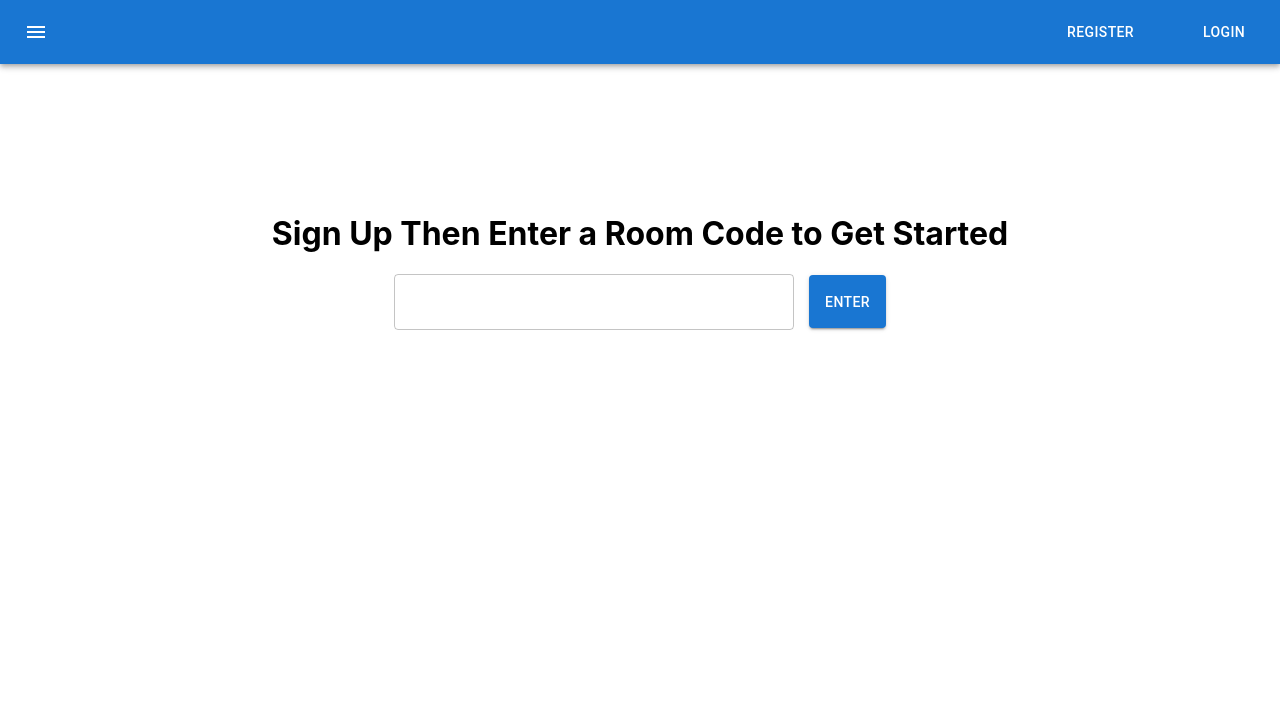
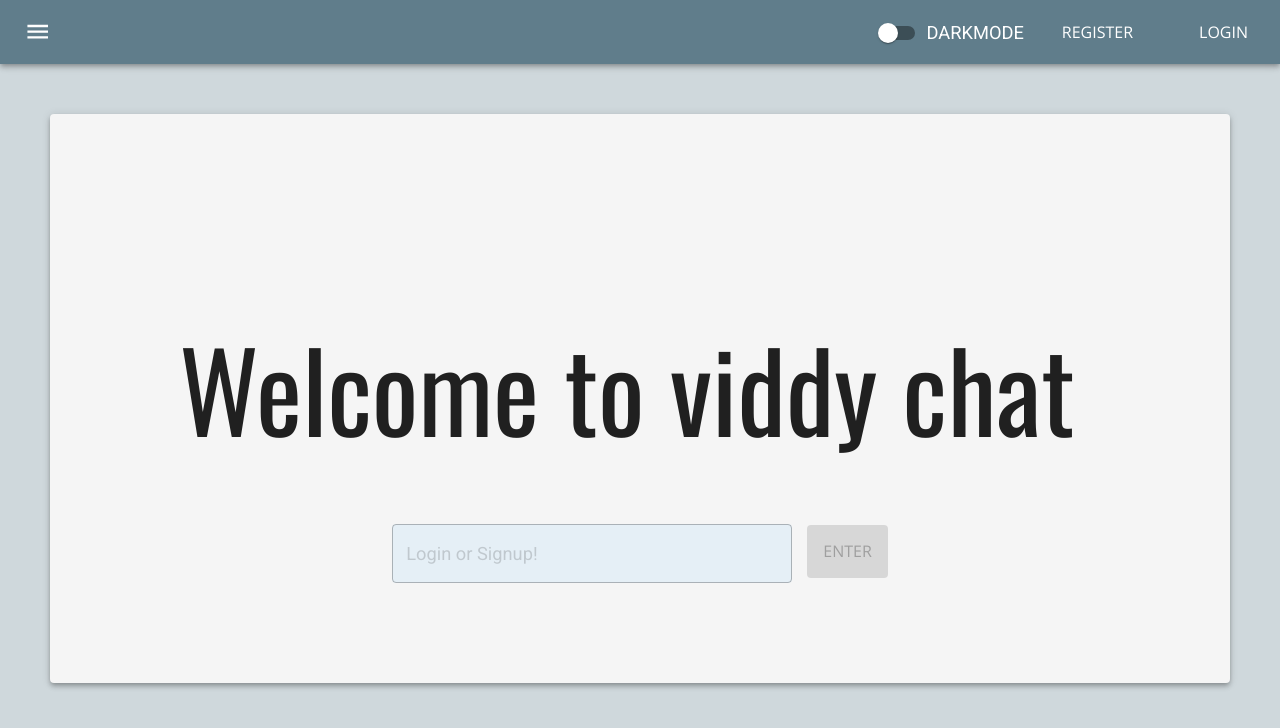
Before and after one commit to trevorengen/ChatApp, a React (Create React App) app in the folder client/: page / in a window 1280 px wide. Shown: the top 728 px of the page. Built offline with nearby package versions, Linux system fonts and the light colour scheme; no server answers.

Commit message:
Style overhaul, add dark mode option.

```diff
--- a/client/package.json
+++ b/client/package.json
@@ -15,9 +15,11 @@
     "js-cookie": "^3.0.1",
     "react": "^17.0.2",
     "react-dom": "^17.0.2",
+    "react-intersection-observer": "^8.32.1",
     "react-router-dom": "^5.3.0",
     "react-scripts": "4.0.3",
     "react-spring": "^9.2.4",
+    "react-typical": "^0.1.3",
     "socket.io-client": "^4.2.0",
     "web-vitals": "^1.1.2"
   },
--- a/client/public/index.html
+++ b/client/public/index.html
@@ -10,6 +10,11 @@
       content="Web site created using create-react-app"
     />
     <link rel="apple-touch-icon" href="%PUBLIC_URL%/logo192.png" />
+
+    <link rel="preconnect" href="https://fonts.googleapis.com">
+    <link rel="preconnect" href="https://fonts.gstatic.com" crossorigin>
+    <link href="https://fonts.googleapis.com/css2?family=Open+Sans&family=Oswald&family=Raleway&display=swap" rel="stylesheet">
+    <link href="https://fonts.googleapis.com/css2?family=Roboto&display=swap" rel="stylesheet">
     <!--
       manifest.json provides metadata used when your web app is installed on a
       user's mobile device or desktop. See https://developers.google.com/web/fundamentals/web-app-manifest/
--- a/client/src/App.js
+++ b/client/src/App.js
@@ -3,24 +3,112 @@ import Dashboard from './views/Dashboard';
 import { BrowserRouter as Router, Route, Switch } from 'react-router-dom';
 import Chatroom from './views/Chatroom';
 import React, { useState } from 'react';
+import { ThemeProvider, createTheme } from '@mui/material/styles';
+import { CssBaseline } from '@mui/material';
 
 function App() {
 
   const [newRoomOpen, setNewRoomOpen] = useState(false);
+  const [darkMode, setDarkMode] = useState(false);
+
+  const themeOptions = createTheme({
+    palette: {
+      type: 'light',
+      primary: {
+        main: '#607d8b',
+      },
+      secondary: {
+        main: '#fafafa',
+      },
+      background: {
+        default: '#cfd8dc',
+        paper: '#f5f5f5',
+      },
+      error: {
+        main: '#d50000',
+      },
+      warning: {
+        main: '#ffcc80',
+      },
+      info: {
+        main: '#90caf9',
+      },
+    },
+    typography: {
+      h6: {
+        fontFamily: 'Open Sans',
+      },
+      fontFamily: 'Roboto',
+      h1: {
+        fontFamily: 'Oswald',
+      },
+      button: {
+        fontFamily: 'Open Sans',
+      },
+      fontSize: 16,
+    },
+  });
+
+  const darkThemeOptions = createTheme({
+    palette: {
+      type: 'dark',
+      primary: {
+        main: '#90a4ae',
+      },
+      secondary: {
+        main: '#eceff1',
+      },
+      background: {
+        default: '#15171a',
+        paper: '#424242',
+      },
+      error: {
+        main: '#b71c1c',
+      },
+      warning: {
+        main: '#e65100',
+      },
+      info: {
+        main: '#1976d2',
+      },
+      text: {
+        primary: '#f1f8e9',
+      },
+      success: {
+        main: '#2e7d32',
+      },
+    },
+    typography: {
+      h6: {
+        fontFamily: 'Open Sans',
+      },
+      fontFamily: 'Roboto',
+      h1: {
+        fontFamily: 'Oswald',
+      },
+      button: {
+        fontFamily: 'Open Sans',
+      },
+      fontSize: 16,
+    },
+  })
 
   return (
-    <div className="App">
+      <ThemeProvider theme={darkMode ? darkThemeOptions : themeOptions}>
+        <div className='App'>
+          <CssBaseline />
           <Router>
             <Switch>
               <Route path='/chatroom/:id'>
-            <Chatroom newRoomOpen={newRoomOpen} setNewRoomOpen={setNewRoomOpen} />
+                <Chatroom newRoomOpen={newRoomOpen} setNewRoomOpen={setNewRoomOpen} darkMode={darkMode} setDarkMode={setDarkMode} />
               </Route>
               <Route path='/'>
-            <Dashboard newRoomOpen={newRoomOpen} setNewRoomOpen={setNewRoomOpen} />
+                <Dashboard newRoomOpen={newRoomOpen} setNewRoomOpen={setNewRoomOpen} darkMode={darkMode} setDarkMode={setDarkMode} />
               </Route>
             </Switch>
           </Router>
         </div>
+      </ThemeProvider>
   );
 };
 
--- a/client/src/components/CallDialog.jsx
+++ b/client/src/components/CallDialog.jsx
@@ -25,8 +25,9 @@ const CallDialog = (props) => {
         axios.get('http://localhost:8000/room/dmroom/' + props.caller + '/' + Cookies.get('userName'), { withCredentials: true })
             .then(room => {
                 history.push('/chatroom/' + room.data.room[0]._id)
-                console.log('hello');
-                socket.emit('call', room.data.room[0]._id);
+                setTimeout(() => {
+                    socket.emit('call', room.data.room[0]._id);
+                }, 1000);
             })
             .catch(err => console.log(err));
         props.setCallOpen(false);
--- a/client/src/components/Greeting.jsx
+++ b/client/src/components/Greeting.jsx
@@ -1,12 +1,13 @@
 import React, { useState } from 'react';
 import TextField from '@mui/material/TextField';
-import { Button } from '@mui/material';
+import { Button, Paper } from '@mui/material';
 import { useHistory } from 'react-router';
 import axios from 'axios';
 import Cookies from 'js-cookie';
 import { Snackbar } from '@mui/material';
+import TitleText from './TitleText';
 
-const Greeting = () => {
+const Greeting = (props) => {
 
     const [roomCode, setRoomCode] = useState('');
     const [noRoom, setNoRoom] = useState(false);
@@ -42,18 +43,21 @@ const Greeting = () => {
     }
 
     return (
-        <div>
-            <h1 style={{marginTop: '150px'}}>Sign Up Then Enter a Room Code to Get Started</h1>
+        <Paper elevation={4} style={{margin: '50px', padding: '100px 0'}}>
+            <TitleText />
             <TextField
-                style={{minWidth: '400px'}}
+                style={{minWidth: '400px', backgroundColor: 'rgba(166, 212, 250, 0.2)', borderRadius: '4px'}}
                 type='text'
                 value={roomCode}
                 onChange={e => setRoomCode(e.target.value)}
+                disabled={props.isLoggedIn ? false : true}
+                placeholder={props.isLoggedIn ? 'Enter a Room Name' : 'Login or Signup!'}
             />
             <Button
                 onClick={e => onSubmit(e)}
                 variant='contained'
                 style={{marginLeft: '15px', height: '53px', marginTop: '1px'}}
+                disabled={props.isLoggedIn ? false : true}
             >Enter</Button>
             <Snackbar message='You are already in this room!'
                 open={noRoom}
@@ -61,7 +65,7 @@ const Greeting = () => {
             <Snackbar message={error}
                 open={noRoom}
                 onClose={handleSnackClose} />
-        </div>
+        </Paper>
     );
 };
 
--- a/client/src/components/NavBar.jsx
+++ b/client/src/components/NavBar.jsx
@@ -9,6 +9,7 @@ import MenuIcon from '@mui/icons-material/Menu';
 import axios from 'axios';
 import Cookies from 'js-cookie';
 import { useHistory } from 'react-router';
+import { Switch, FormGroup, FormControlLabel } from '@mui/material';
 
 const NavBar = (props) => {
 
@@ -49,6 +50,14 @@ const NavBar = (props) => {
         history.push('/');
     };
 
+    const handleSwitch = (e) => {
+        if (props.darkMode) {
+            props.setDarkMode(false);
+        } else {
+            props.setDarkMode(true);
+        }
+    }
+
     return (
         <Box sx={{ flexGrow: 1 }}>
             <AppBar position="static">
@@ -66,9 +75,14 @@ const NavBar = (props) => {
                     <Typography variant="h6" component="div" sx={{ flexGrow: 1 }}>
                         {props.pageHeader}
                     </Typography>
+                    <FormGroup>
+                        <FormControlLabel style={{fontFamily: 'Open Sans', paddingTop: '1px', marginRight: '30px'}}
+                        control={<Switch color='secondary' defaultChecked={false}
+                        checked={props.darkMode} onChange={e => handleSwitch(e)} />} label="DARKMODE" />
+                    </FormGroup>
                     {props.isLoggedIn ? (
                         <>
-                            {props.dashboard ? '' : <Button color='inherit' onClick={e => goHome(e)}>Home</Button>}
+                            {props.dashboard ? '' : <Button color='inherit' onClick={e => goHome(e)} style={{marginRight: '30px'}}>Home</Button>}
                             <Button color="inherit" onClick={e => handleLogoutClick(e)}>Logout</Button>
                         </>
                     ) : (
--- a/client/src/components/NavDrawer.jsx
+++ b/client/src/components/NavDrawer.jsx
@@ -20,6 +20,7 @@ const NavDrawer = (props) => {
 
     const handleRoomLink = (e, roomId) => {
         e.preventDefault();
+        close();
         history.push('/chatroom/' + roomId);
     };
 
--- /dev/null
+++ b/client/src/components/TitleText.jsx
@@ -0,0 +1,17 @@
+import { Typography } from '@mui/material';
+import React, { useEffect } from 'react'
+import Typical from 'react-typical'
+
+const TitleText = () => {
+
+    return (
+        <Typography variant='h1' style={{height: '150px', margin: '50px 0'}}>
+            <Typical
+                steps={['Hi', 1000, 'Welcome to viddy chat', 2000]}
+                loop={1}
+                wrapper='p'
+            />
+        </Typography>);
+};
+
+export default TitleText;
--- a/client/src/components/VideoSquare.jsx
+++ b/client/src/components/VideoSquare.jsx
@@ -1,4 +1,4 @@
-import { Button, Grid, MenuItem, Select } from '@mui/material';
+import { Button, Grid, MenuItem, Paper, Select } from '@mui/material';
 import React, { useState, useEffect } from 'react';
 import { TextField } from '@mui/material';
 import { Box } from '@mui/system';
@@ -197,14 +197,14 @@ const VideoSquare = (props) => {
     }, []);
 
     return (
-        <Box
+        <Paper
             style={{minHeight: '65vh', minWidth: '300px',
-            backgroundColor: '#dce7e8', maxHeight: '600px',
-            marginTop: '40px', overflowY: 'none', alignItems: 'space-evenly',
-            borderRadius: '10px', padding: '30px', display: 'flex', justifyContent: 'space-evenly',
+            maxHeight: '600px',
+            marginTop: '40px', overflowY: 'none', alignItems: 'space-around',
+            borderRadius: '10px', padding: '30px', display: 'flex', justifyContent: 'space-around',
             flexDirection: 'column'}}
         >
-            <video id='remoteVid' autoPlay preload='auto' controls style={{margin: '10px 0', borderRadius: '15px',
+            <video id='remoteVid' autoPlay preload='auto' style={{margin: '10px 0', borderRadius: '15px',
                 WebkitFilter: remoteEffect === 'blur' ? 'blur('+remoteEffectValue+'px)' :
                 remoteEffect === 'grayscale' ? 'grayscale('+remoteEffectValue+')' :
                 remoteEffect === 'saturate' ? 'saturate('+remoteEffectValue+')' :
@@ -213,7 +213,7 @@ const VideoSquare = (props) => {
                 remoteEffect === 'contrast' ? 'contrast('+remoteEffectValue+')' : ''}}>
             </video>
 
-            <video id='localVid' autoPlay preload='auto' controls
+            <video id='localVid' autoPlay preload='auto' muted
                 style={{margin: '10px 0', borderRadius: '15px',
                 WebkitFilter: effect === 'blur' ? 'blur('+effectValue+'px)' :
                 effect === 'grayscale' ? 'grayscale('+effectValue+')' :
@@ -223,7 +223,7 @@ const VideoSquare = (props) => {
                 effect === 'contrast' ? 'contrast('+effectValue+')' : ''}}
             >
             </video>
-            <Grid container spacing={1}>
+            <Grid container spacing={3}>
                 <Grid item xs={9}>
                     <Select
                         style={{width: '100%'}}
@@ -258,7 +258,7 @@ const VideoSquare = (props) => {
                 </Grid>
             </Grid>
             <Button onClick={e => handleCall(e)} variant='contained' color='secondary'>Call</Button>
-        </Box>
+        </Paper>
     );
 };
 
--- a/client/src/views/Chatroom.jsx
+++ b/client/src/views/Chatroom.jsx
@@ -97,9 +97,11 @@ const Chatroom = (props) => {
     return (
         <>
             <NavBar setOpen={setOpen} open={open} setLoginOpen={setLoginOpen} loginOpen={loginOpen}
-            registerOpen={registerOpen} setRegisterOpen={setRegisterOpen} isLoggedIn={isLoggedIn}
-            count={count} setCount={setCount} userRooms={userRooms} setUserRooms={setUserRooms} setLoggedIn={setIsLoggedIn}
-            pageHeader={roomInfo.isDm ? (roomInfo.host === Cookies.get('userName') ? roomInfo.users[1] : roomInfo.host) : roomInfo.roomName} />
+                registerOpen={registerOpen} setRegisterOpen={setRegisterOpen} isLoggedIn={isLoggedIn}
+                count={count} setCount={setCount} userRooms={userRooms} setUserRooms={setUserRooms} setLoggedIn={setIsLoggedIn}
+                pageHeader={roomInfo.isDm ? (roomInfo.host === Cookies.get('userName') ? roomInfo.users[1] : roomInfo.host) : roomInfo.roomName}
+                darkMode={props.darkMode} setDarkMode={props.setDarkMode}
+            />
             <CreateRoom newRoomOpen={props.newRoomOpen} setNewRoomOpen={props.setNewRoomOpen} setOpen={setOpen} />
             <NavDrawer open={open} setOpen={setOpen} userRooms={userRooms} setUserRooms={setUserRooms}
                 isLoggedIn={isLoggedIn} newRoomOpen={props.newRoomOpen} setNewRoomOpen={props.setNewRoomOpen} />
@@ -107,8 +109,8 @@ const Chatroom = (props) => {
                 <Grid container spacing={3} alignItems='stretch'>
                     {roomInfo.isDm ? (<Grid item xlg={2} lg={4} md={6} sm={12} xs={12}><VideoSquare socket={socket} style={{marginRight: '30px'}} roomInfo={roomInfo} /></Grid>) : ''}
                     <Grid item xlg={roomInfo.isDm ? 12 : 10} lg={roomInfo.isDm ? 8 : 12} md={roomInfo.isDm ? 6 : 12} sm={roomInfo.isDm ? 12 : 12} xs={roomInfo.isDm ? 12 : 12}>
-                    <Box
-                        style={{backgroundColor: '#dce7e8', maxHeight: '500px',
+                    <Paper
+                        style={{maxHeight: '500px',
                         marginTop: '40px', overflowY: 'auto', minHeight: '60vh',
                         borderRadius: '10px', padding: '30px', display: 'flex',
                         flexDirection: 'column-reverse'}}>
@@ -119,7 +121,7 @@ const Chatroom = (props) => {
                                 spacing={2}
                             >
                                     {allMessages.slice(0,40).map((message, index) => {
-                                        return (<Item key={index} style={{backgroundColor: message.userName === Cookies.get('userName') ? '#A0E7E5' : '#FBE7C6'}}>
+                                        return (<Item key={index} style={{backgroundColor: message.userName === Cookies.get('userName') ? 'rgba(166, 212, 250, 0.5)' : 'rgba(255, 214, 153, 0.5)' }}>
                                             <h4 style={{marginLeft: '5px', display: 'flex', flexFlow: 'row nowrap', alignItems: 'center',}}>
                                                 <NameMenu userName={message.userName} socket={socket} />
                                                 <small> - {message.createdAt ? new Date(message.createdAt).toLocaleString() : new Date().toLocaleString()}</small>
@@ -129,11 +131,12 @@ const Chatroom = (props) => {
                                     })}
 
                             </Stack>
-                        </Box>
+                        </Paper>
                         <TextField
                             focused
                             fullWidth
                             multiline
+                            variant='outlined'
                             id='messageBox'
                             onKeyPress={e => e.key === 'Enter' ? handleSubmit(e) : null}
                             maxRows={4}
@@ -142,7 +145,7 @@ const Chatroom = (props) => {
                                     <Button variant='contained' onClick={e => handleSubmit(e)}>Submit</Button>
                                     </InputAdornment>,
                             }}
-                            style={{marginBottom: '40px'}}
+                            style={{marginBottom: '40px', width: '99%', marginTop: '5px', backgroundColor: 'rgba(166, 212, 250, 0.2)', borderRadius: '4px'}}
                         />
                         </Grid>
                 </Grid>
--- a/client/src/views/Dashboard.jsx
+++ b/client/src/views/Dashboard.jsx
@@ -37,7 +37,7 @@ const Dashboard = (props) => {
             <NavBar pageHeader={''} setOpen={setOpen} open={open} setLoginOpen={setLoginOpen} loginOpen={loginOpen}
                 registerOpen={registerOpen} setRegisterOpen={setRegisterOpen} isLoggedIn={isLoggedIn}
                 count={count} setCount={setCount} userRooms={userRooms} setUserRooms={setUserRooms}  setLoggedIn={setIsLoggedIn}
-                dashboard={true} />
+                dashboard={true} darkMode={props.darkMode} setDarkMode={props.setDarkMode} />
             <NavDrawer open={open} setOpen={setOpen} isLoggedIn={isLoggedIn}
                 newRoomOpen={props.newRoomOpen} setNewRoomOpen={props.setNewRoomOpen}
                 userRooms={userRooms} setUserRooms={setUserRooms} />
@@ -46,7 +46,7 @@ const Dashboard = (props) => {
                 setUserName={props.setUserName} />
             <RegisterDialog registerOpen={registerOpen} setRegisterOpen={setRegisterOpen}
                 count={count} setCount={setCount} />
-            <Greeting />
+            <Greeting isLoggedIn={isLoggedIn} />
         </>
 
     );
```
Also changed, not shown: 1 other file (tests, documents, lock files or other folders). Lines whose indentation alone changed are shown as unchanged.
